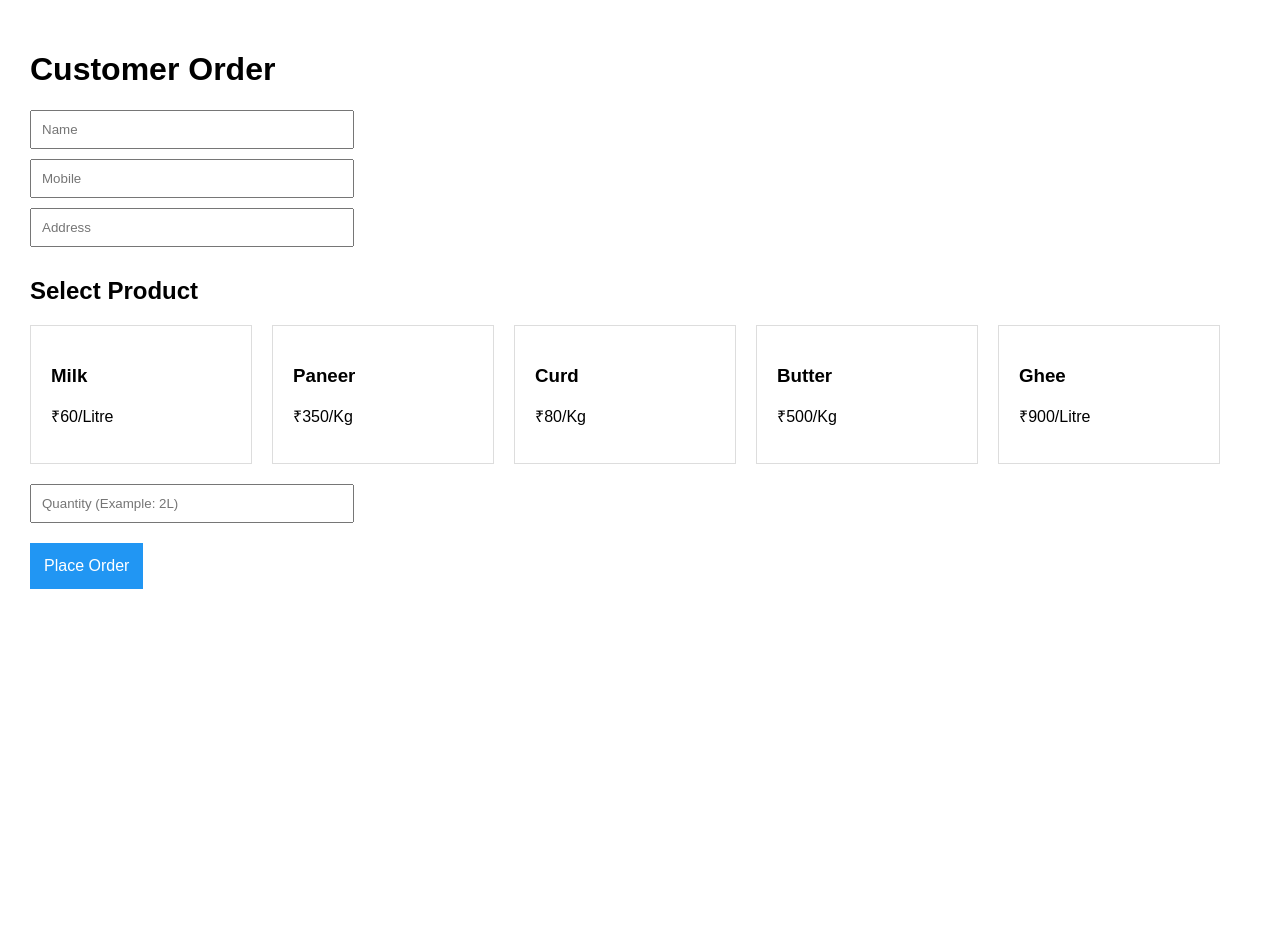
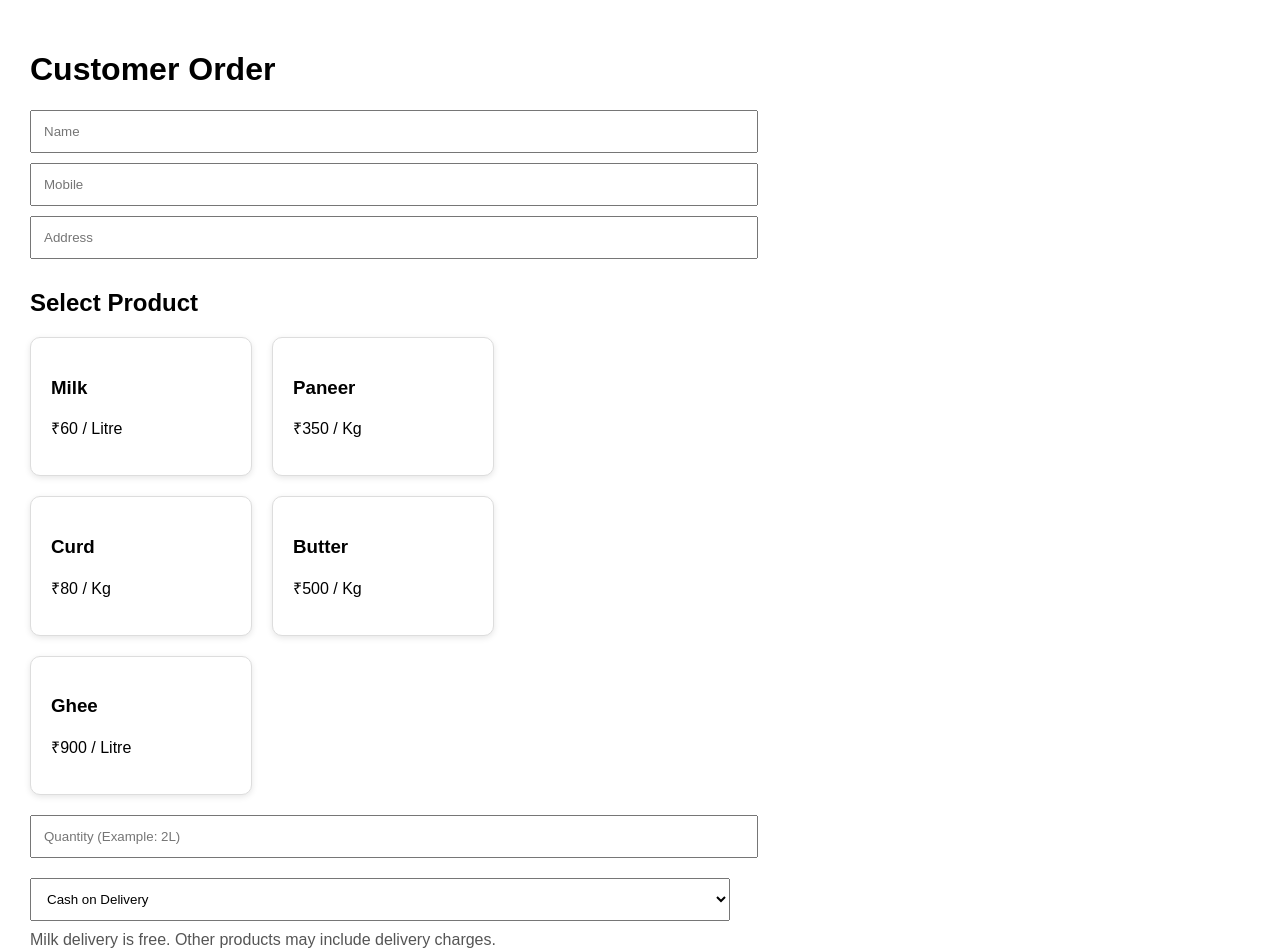
Before and after one commit to rudrajain95/gau-trust, a Next.js app: page /order in a window 1280 px wide. Shown: the top 952 px of the page. Before the commit the page ends 800 px from the top, so only its background shows below. Built offline with nearby package versions, Linux system fonts and the light colour scheme.

Commit message:
upgrade product card ordering interface

```diff
--- a/app/order/page.tsx
+++ b/app/order/page.tsx
@@ -9,18 +9,24 @@ const [mobile,setMobile] = useState("");
 const [address,setAddress] = useState("");
 const [product,setProduct] = useState("");
 const [quantity,setQuantity] = useState("");
+const [payment,setPayment] = useState("Cash on Delivery");
 
 const products = [
 
-{name:"Milk",price:"₹60/Litre"},
-{name:"Paneer",price:"₹350/Kg"},
-{name:"Curd",price:"₹80/Kg"},
-{name:"Butter",price:"₹500/Kg"},
-{name:"Ghee",price:"₹900/Litre"}
+{name:"Milk",price:"₹60 / Litre"},
+{name:"Paneer",price:"₹350 / Kg"},
+{name:"Curd",price:"₹80 / Kg"},
+{name:"Butter",price:"₹500 / Kg"},
+{name:"Ghee",price:"₹900 / Litre"}
 
 ];
 
 const placeOrder = async ()=>{
+
+if(!name || !mobile || !address || !product || !quantity){
+alert("Please fill all fields");
+return;
+}
 
 const res = await fetch("/api/order",{
 method:"POST",
@@ -33,7 +39,7 @@ mobile,
 address,
 product,
 quantity,
-payment:"Cash on Delivery"
+payment
 })
 });
 
@@ -47,6 +53,12 @@ if(data.whatsappUrl){
 window.open(data.whatsappUrl,"_blank");
 }
 
+setName("");
+setMobile("");
+setAddress("");
+setProduct("");
+setQuantity("");
+
 }else{
 
 alert(data.message);
@@ -57,7 +69,7 @@ alert(data.message);
 
 return(
 
-<div style={{padding:30,fontFamily:"Arial"}}>
+<div style={{padding:30,fontFamily:"Arial",maxWidth:700}}>
 
 <h1>Customer Order</h1>
 
@@ -65,21 +77,21 @@ return(
 placeholder="Name"
 value={name}
 onChange={(e)=>setName(e.target.value)}
-style={{display:"block",marginTop:10,padding:10,width:300}}
+style={{display:"block",marginTop:10,padding:12,width:"100%"}}
 />
 
 <input
 placeholder="Mobile"
 value={mobile}
 onChange={(e)=>setMobile(e.target.value)}
-style={{display:"block",marginTop:10,padding:10,width:300}}
+style={{display:"block",marginTop:10,padding:12,width:"100%"}}
 />
 
 <input
 placeholder="Address"
 value={address}
 onChange={(e)=>setAddress(e.target.value)}
-style={{display:"block",marginTop:10,padding:10,width:300}}
+style={{display:"block",marginTop:10,padding:12,width:"100%"}}
 />
 
 <h2 style={{marginTop:30}}>Select Product</h2>
@@ -100,6 +112,8 @@ border:"1px solid #ddd",
 padding:20,
 width:180,
 cursor:"pointer",
+borderRadius:10,
+boxShadow:"0 2px 6px rgba(0,0,0,0.1)",
 background: product===p.name ? "#e3f2fd":"white"
 }}
 >
@@ -117,8 +131,24 @@ background: product===p.name ? "#e3f2fd":"white"
 placeholder="Quantity (Example: 2L)"
 value={quantity}
 onChange={(e)=>setQuantity(e.target.value)}
-style={{display:"block",marginTop:20,padding:10,width:300}}
+style={{display:"block",marginTop:20,padding:12,width:"100%"}}
 />
+
+<select
+value={payment}
+onChange={(e)=>setPayment(e.target.value)}
+style={{display:"block",marginTop:20,padding:12,width:"100%"}}
+>
+
+<option>Cash on Delivery</option>
+<option>UPI Payment</option>
+<option>Online Payment</option>
+
+</select>
+
+<p style={{marginTop:10,color:"#555"}}>
+Milk delivery is free. Other products may include delivery charges.
+</p>
 
 <button
 onClick={placeOrder}
@@ -128,7 +158,9 @@ padding:14,
 background:"#2196f3",
 color:"white",
 border:"none",
-fontSize:16
+fontSize:16,
+borderRadius:8,
+width:"100%"
 }}
 >
 
```
